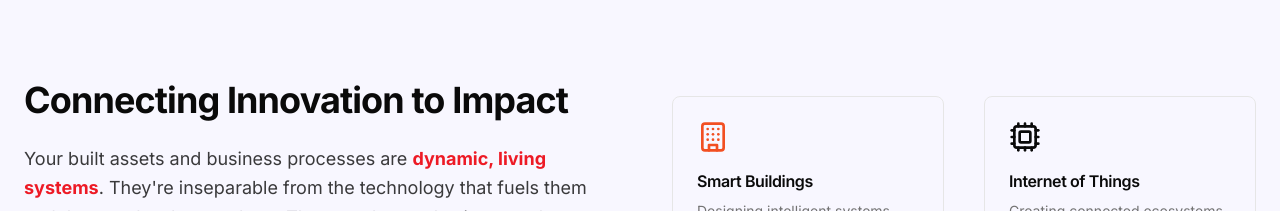
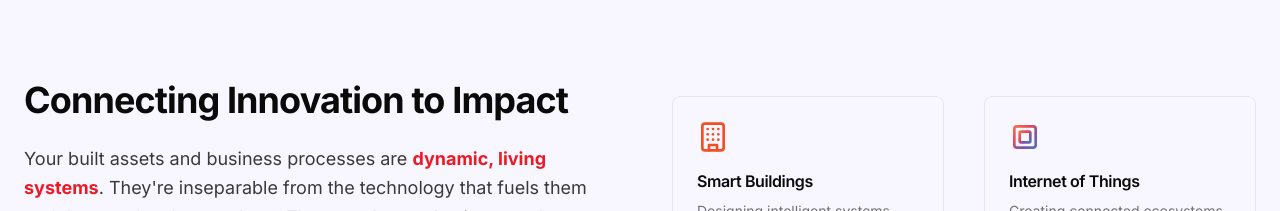
Before and after one commit to andre-bourgeois/andre-bourgeois.github.io, a React (Vite) app: page / in a window 1280 px wide. Shown: the part 800-1011 px from the top of the page. Built offline with nearby package versions, Linux system fonts and the light colour scheme.

Commit message:
Code edited in Lovable Code Editor
Edited UI in Lovable

```diff
--- a/src/components/icons/CpuIcon.tsx
+++ b/src/components/icons/CpuIcon.tsx
@@ -3,15 +3,25 @@ import React from 'react';
 const CpuIcon = (props: React.SVGProps<SVGSVGElement>) => (
   <svg
     xmlns="http://www.w3.org/2000/svg"
-    width="24" height="24"
+    width="24"
+    height="24"
     viewBox="0 0 24 24"
     fill="none"
-    stroke="currentColor"
+    stroke="url(#brand-gradient)"
     strokeWidth="2"
     strokeLinecap="round"
     strokeLinejoin="round"
     {...props}
   >
+    <defs>
+      <linearGradient id="brand-gradient" x1="0%" y1="0%" x2="100%" y2="100%">
+        <stop offset="0%" stopColor="#F24F22" stopOpacity="0.8" />
+        <stop offset="33%" stopColor="#ED1A25" stopOpacity="0.8" />
+        <stop offset="66%" stopColor="#612D90" stopOpacity="0.8" />
+        <stop offset="100%" stopColor="#314CA3" stopOpacity="0.8" />
+      </linearGradient>
+    </defs>
+
     <path d="M12 20v2" />
     <path d="M12 2v2" />
     <path d="M17 20v2" />
```
